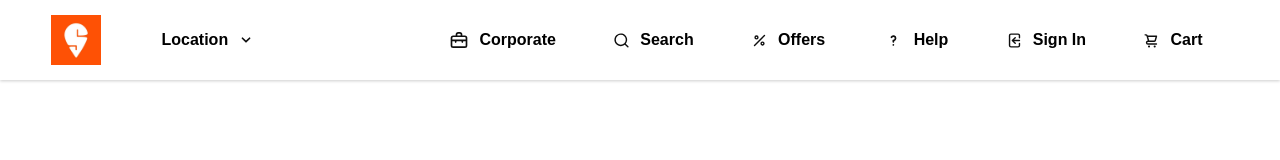
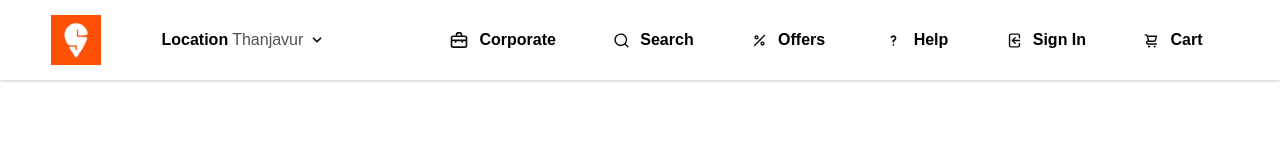
Before and after one commit to ROKHITHRAN/swiggyFrontend, an Angular app: page / in a window 1280 px wide. Shown: the top 160 px of the page. Built offline with nearby package versions, Linux system fonts and the light colour scheme.

Commit message:
fix: update location color and hover effects in navbar

```diff
--- a/src/app/components/navbar/navbar.css
+++ b/src/app/components/navbar/navbar.css
@@ -58,10 +58,16 @@
 }
 .location {
   font-weight: 100;
-  color: grey;
+  color: rgb(77, 80, 84);
   padding: 0px 4px;
   overflow: hidden;
   text-overflow: ellipsis; /* 🔥 shows ... if too long */
+}
+.location:hover {
+  color: grey;
+}
+.loc-selector:hover {
+  color: rgb(255, 80, 5);
 }
 
 /* box-shadow: offset-x offset-y blur-radius spread-radius color; */
--- a/src/app/components/navbar/navbar.ts
+++ b/src/app/components/navbar/navbar.ts
@@ -8,7 +8,7 @@ import { SideDrawer } from '../side-drawer/side-drawer';
   styleUrl: './navbar.css',
 })
 export class Navbar {
-  location = '';
+  location = 'Thanjavur';
   isDrawerOpen = false;
   drawerType: 'signin' | 'location' | null = null;
   drawerDirection: 'left' | 'right' = 'right';
```
